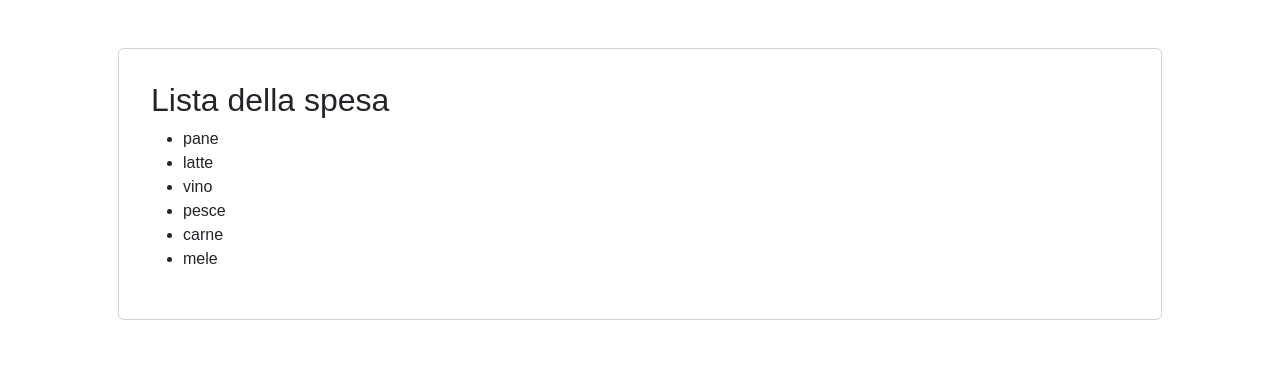
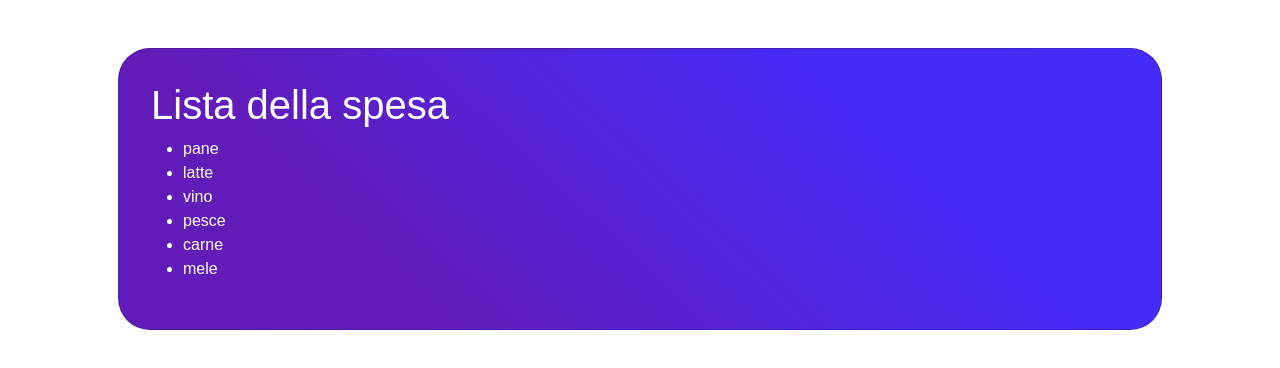
Before and after one commit to marcocampisi/js-lista-spesa, a plain HTML site: page index.html in a window 1280 px wide. Drawn offline with nearby package versions, Linux system fonts and the light colour scheme.

Commit message:
Change card background

```diff
--- a/css/style.css
+++ b/css/style.css
@@ -1,2 +1,10 @@
 @import "reset.css";
 @import "general.css";
+
+/* MAIN */
+
+main .container .card {
+    background: rgb(97,27,185);
+    background: linear-gradient(43deg, rgba(97,27,185,1) 25%, rgba(69,44,249,1) 75%);
+    color: white;
+}
--- a/index.html
+++ b/index.html
@@ -15,9 +15,9 @@
 <body>
     <main>
         <div class="container p-5">
-            <div class="card p-3">
+            <div class="card p-3 bg-warning rounded-5">
                 <div class="card-body">
-                    <h2>Lista della spesa</h2>
+                    <h1>Lista della spesa</h1>
                     <ul id="ulList">
 
                     </ul>
```
Also changed, not shown: 1 other file.
